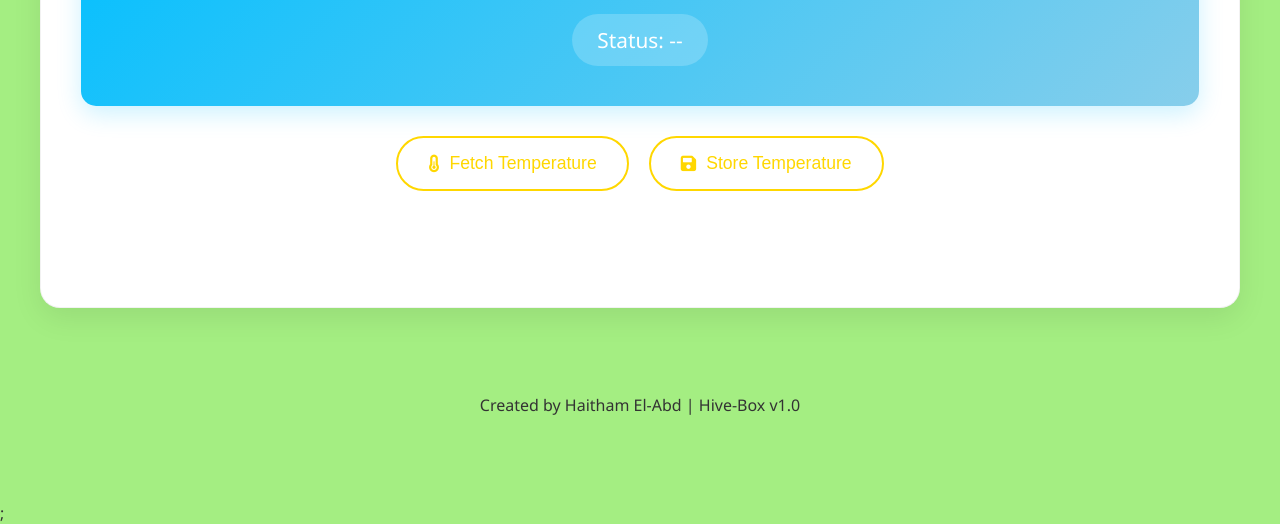
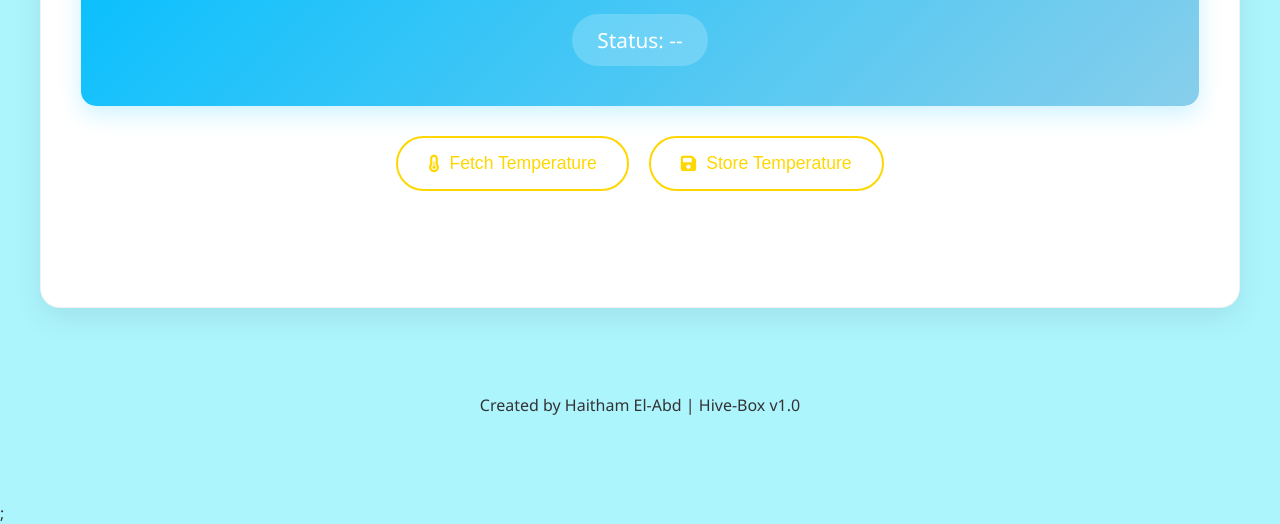
Before and after one commit to h3itham/hive-box, a plain HTML site: page frontend/index.html in a window 1280 px wide. Shown: the part 455-979 px from the top of the page. Drawn offline with Linux system fonts and the light colour scheme.

Commit message:
change frontend image in dev environment

```diff
--- a/frontend/index.html
+++ b/frontend/index.html
@@ -18,7 +18,7 @@
         margin: 0;
         padding: 0;
         min-height: 100vh;
-        background: #a4ee82;;
+        background: #adf5fd;;
         color: var(--text-color);
     }
 
```
